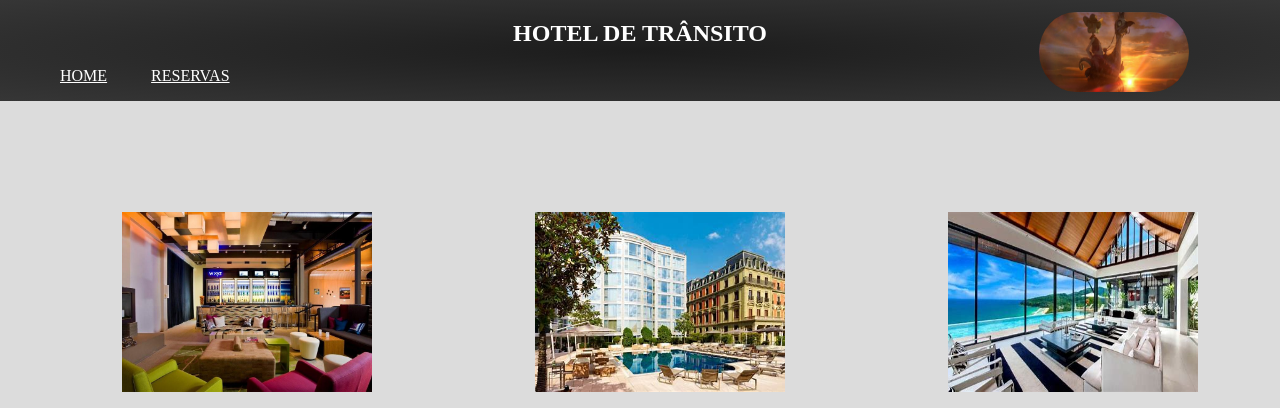
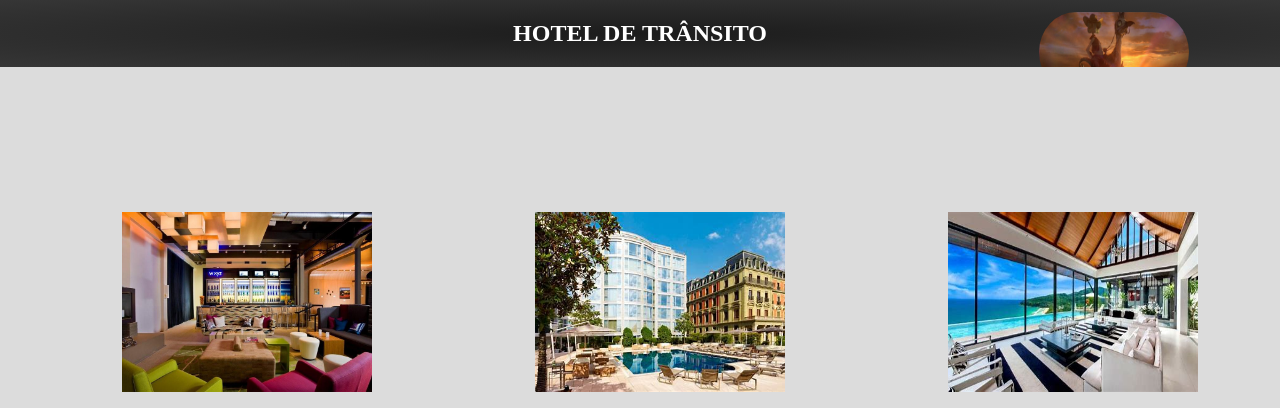
Before and after one commit to jonathan-sarmento/projeto-hotel-ads, a Flask app: page / in a window 1280 px wide. Shown: the top 408 px of the page. Run offline with Flask 2, Linux system fonts and the light colour scheme.

Commit message:
Update index.html

```diff
--- a/templates/index.html
+++ b/templates/index.html
@@ -147,10 +147,6 @@
 		<nav>
 			<img class="logo" src="imagens/rango.jpg">
 			<h1> HOTEL DE TRÂNSITO</H1>
-			<ul class="nav_link">
-				<li><a href="index.html" id="home" target="_blanck">HOME</a></li>
-				<li><a href="#" id="reservas">RESERVAS</a></li>
-			</ul>
 		</nav>
 	</header><br><br><br><br><br><br><br>
 	<section>
```
